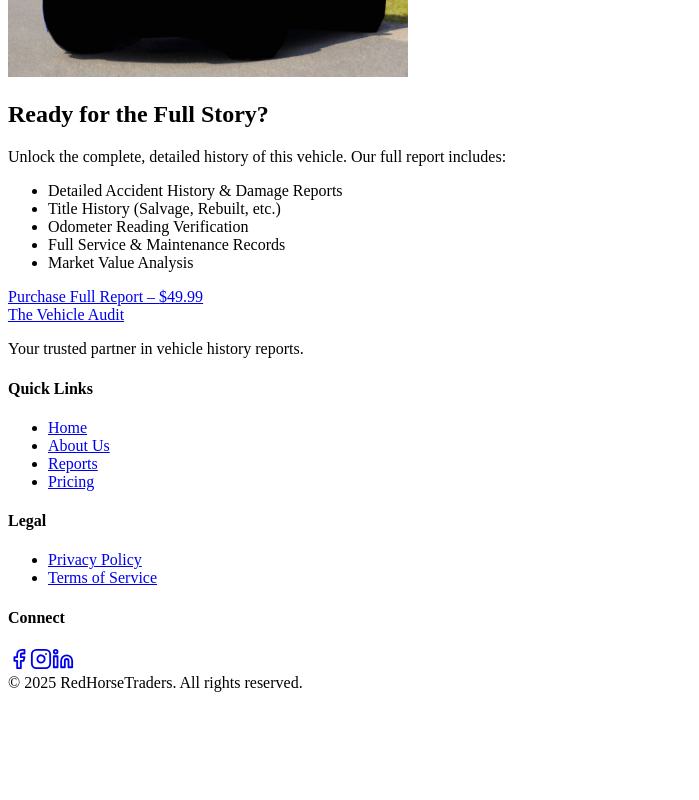
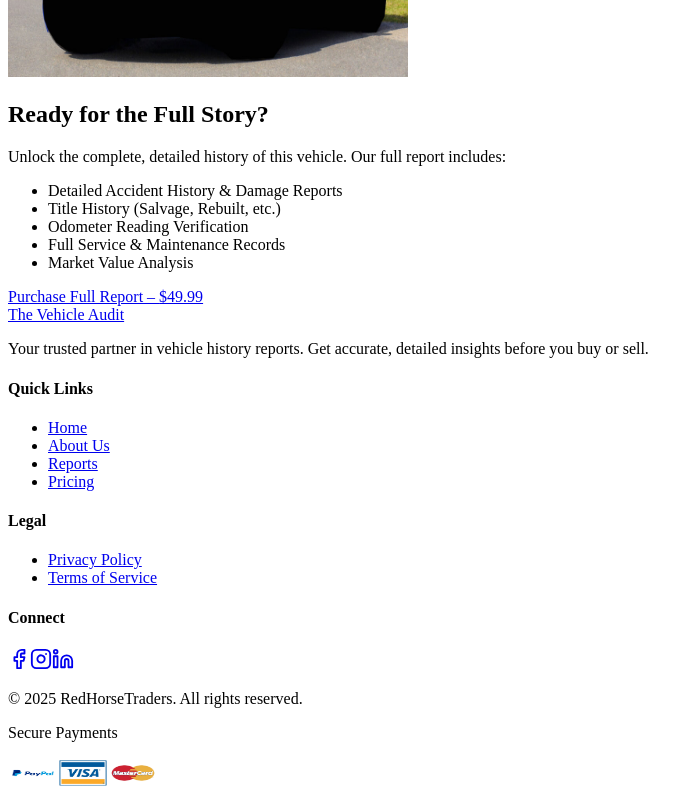
Before and after one commit to muhammadnoaman345/Get-carify, a Next.js app: page /summary in a window 1280 px wide. Shown: the part 1915-2715 px from the top of the page, without its empty margins (0-699 px from the left). Before the commit the page ends 2615 px from the top, so only its background shows below. Built offline with nearby package versions, Linux system fonts and the light colour scheme.

Commit message:
Update Footer.js

```diff
--- a/components/Footer.js
+++ b/components/Footer.js
@@ -1,57 +1,95 @@
+import Image from "next/image";
 import { Facebook, Instagram, Linkedin } from "lucide-react";
 
 export default function Footer() {
   return (
-    <footer className="bg-gradient-to-b from-gray-900 to-black text-white py-10 px-8">
-      <div className="grid grid-cols-1 sm:grid-cols-2 md:grid-cols-4 gap-6">
+    <footer className="bg-gradient-to-b from-gray-900 to-black text-white py-12 px-8">
+      <div className="max-w-7xl mx-auto grid grid-cols-1 sm:grid-cols-2 md:grid-cols-4 gap-8">
+
         {/* Brand */}
         <div>
-          <a href="/" className="text-green-500 font-bold text-xl">The Vehicle Audit</a>
-          <p className="mt-2 text-gray-400 text-sm">
+          <a href="/" className="text-green-500 font-bold text-2xl">
+            The Vehicle Audit
+          </a>
+          <p className="mt-3 text-gray-400 text-sm leading-relaxed">
             Your trusted partner in vehicle history reports.
+            Get accurate, detailed insights before you buy or sell.
           </p>
         </div>
 
         {/* Quick Links */}
         <div>
-          <h4 className="font-semibold">Quick Links</h4>
-          <ul className="mt-2 space-y-2 text-sm text-gray-400">
-            <li><a href="#">Home</a></li>
-            <li><a href="#">About Us</a></li>
-            <li><a href="#">Reports</a></li>
-            <li><a href="#">Pricing</a></li>
+          <h4 className="font-semibold text-lg">Quick Links</h4>
+          <ul className="mt-3 space-y-2 text-sm text-gray-400">
+            <li><a href="/" className="hover:text-green-500 transition">Home</a></li>
+            <li><a href="/about" className="hover:text-green-500 transition">About Us</a></li>
+            <li><a href="/reports" className="hover:text-green-500 transition">Reports</a></li>
+            <li><a href="/pricing" className="hover:text-green-500 transition">Pricing</a></li>
           </ul>
         </div>
 
         {/* Legal */}
         <div>
-          <h4 className="font-semibold">Legal</h4>
-          <ul className="mt-2 space-y-2 text-sm text-gray-400">
-            <li><a href="#">Privacy Policy</a></li>
-            <li><a href="#">Terms of Service</a></li>
+          <h4 className="font-semibold text-lg">Legal</h4>
+          <ul className="mt-3 space-y-2 text-sm text-gray-400">
+            <li><a href="/privacy" className="hover:text-green-500 transition">Privacy Policy</a></li>
+            <li><a href="/terms" className="hover:text-green-500 transition">Terms of Service</a></li>
           </ul>
         </div>
 
-        {/* Social Icons */}
+        {/* Connect */}
         <div>
-          <h4 className="font-semibold">Connect</h4>
+          <h4 className="font-semibold text-lg">Connect</h4>
           <div className="flex space-x-4 mt-3">
-            <a href="#" className="text-gray-400 hover:text-green-500 transition">
+            <a
+              href="https://facebook.com"
+              target="_blank"
+              rel="noopener noreferrer"
+              className="text-gray-400 hover:text-green-500 transition"
+            >
               <Facebook size={22} />
             </a>
-            <a href="#" className="text-gray-400 hover:text-green-500 transition">
+            <a
+              href="https://instagram.com"
+              target="_blank"
+              rel="noopener noreferrer"
+              className="text-gray-400 hover:text-green-500 transition"
+            >
               <Instagram size={22} />
             </a>
-            <a href="#" className="text-gray-400 hover:text-green-500 transition">
+            <a
+              href="https://linkedin.com"
+              target="_blank"
+              rel="noopener noreferrer"
+              className="text-gray-400 hover:text-green-500 transition"
+            >
               <Linkedin size={22} />
             </a>
           </div>
         </div>
       </div>
 
-      {/* Bottom note */}
-      <div className="mt-10 text-center text-gray-500 text-xs border-t border-gray-800 pt-4">
-        © 2025 RedHorseTraders. All rights reserved.
+      {/* Divider */}
+      <div className="border-t border-gray-800 mt-10 pt-6">
+        <div className="max-w-7xl mx-auto flex flex-col md:flex-row items-center justify-between">
+
+          {/* Copyright */}
+          <p className="text-gray-500 text-xs mb-4 md:mb-0">
+            © 2025 RedHorseTraders. All rights reserved.
+          </p>
+
+          {/* Payment Methods */}
+          <div className="text-center md:text-right">
+            <p className="text-gray-400 text-xs mb-2 uppercase tracking-wide">
+              Secure Payments
+            </p>
+            <div className="flex space-x-4 justify-center md:justify-end">
+              <Image src="/paypal.png" alt="PayPal" width={50} height={30} />
+              <Image src="/visa.png" alt="Visa" width={50} height={30} />
+              <Image src="/mastercard.png" alt="Mastercard" width={50} height={30} />
+            </div>
+          </div>
+        </div>
       </div>
     </footer>
   );
```
